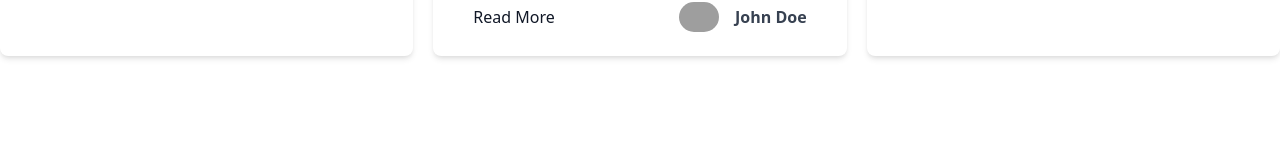
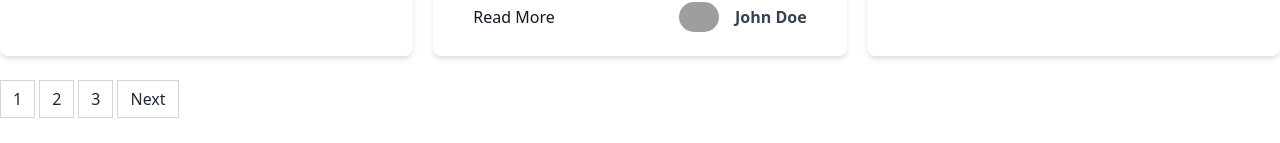
Before and after one commit to Christian-Mar/devspace-blog-next, a Next.js app: page /blog/page/1 in a window 1280 px wide. Shown: the part 708-851 px from the top of the page. Before the commit the page ends 800 px from the top, so only its background shows below. Built offline with nearby package versions, Linux system fonts and the light colour scheme; grey boxes are pictures that could not be loaded.

Commit message:
Pagination Links Component

```diff
--- /dev/null
+++ b/components/Pagination.js
@@ -0,0 +1,39 @@
+import Link from 'next/link';
+
+export default function Pagination({ currentPage, numPages }) {
+	const isFirst = currentPage === 1;
+	const isLast = currentPage === numPages;
+	const prevPage = `/blog/page/${currentPage - 1}`;
+	const nextPage = `/blog/page/${currentPage + 1}`;
+
+	if (numPages === 1) return <></>;
+
+	return (
+		<div className='mt-6'>
+			<ul className='flex pl-0 list-none my-2'>
+				{!isFirst && (
+					<Link href={prevPage}>
+						<li className='relative block py-2 px-3 leading-tight bg-white border border-gray-300 text-gray-800 mr-1 hover:bg-gray-200 cursor-pointer'>
+							Previous
+						</li>
+					</Link>
+				)}
+				{Array.from({ length: numPages }, (_, i) => (
+					<Link href={`/blog/page/${i + 1}`}>
+						<li className='relative block py-2 px-3 leading-tight bg-white border border-gray-300 text-gray-800 mr-1 hover:bg-gray-200 cursor-pointer'>
+							{i + 1}
+						</li>
+					</Link>
+				))}
+
+				{!isLast && (
+					<Link href={nextPage}>
+						<li className='relative block py-2 px-3 leading-tight bg-white border border-gray-300 text-gray-800 mr-1 hover:bg-gray-200 cursor-pointer'>
+							Next
+						</li>
+					</Link>
+				)}
+			</ul>
+		</div>
+	);
+}
--- a/pages/blog/page/[page_index].js
+++ b/pages/blog/page/[page_index].js
@@ -4,6 +4,7 @@
 import matter from 'gray-matter';
 import Layout from '../../../components/Layout';
 import Post from '../../../components/Post';
+import Pagination from '../../../components/Pagination';
 import { sortByDate } from '../../../utils';
 import {POSTS_PER_PAGE} from '../../../components/config/index';
 
@@ -17,6 +18,7 @@
 					<Post key={index} post={post} />
 				))}
 			</div>
+      <Pagination currentPage={currentPage} numPages={numPages}/>
 		</Layout>
 	);
 }
```
